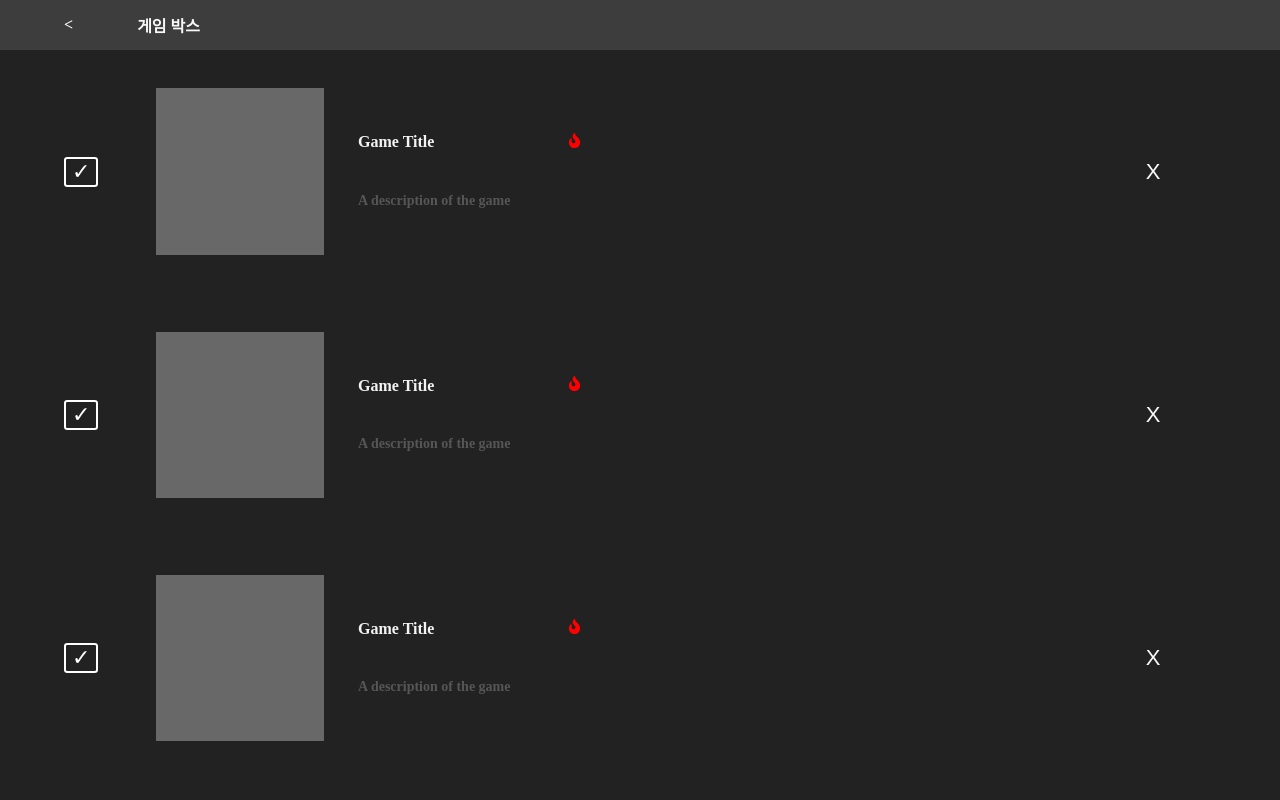
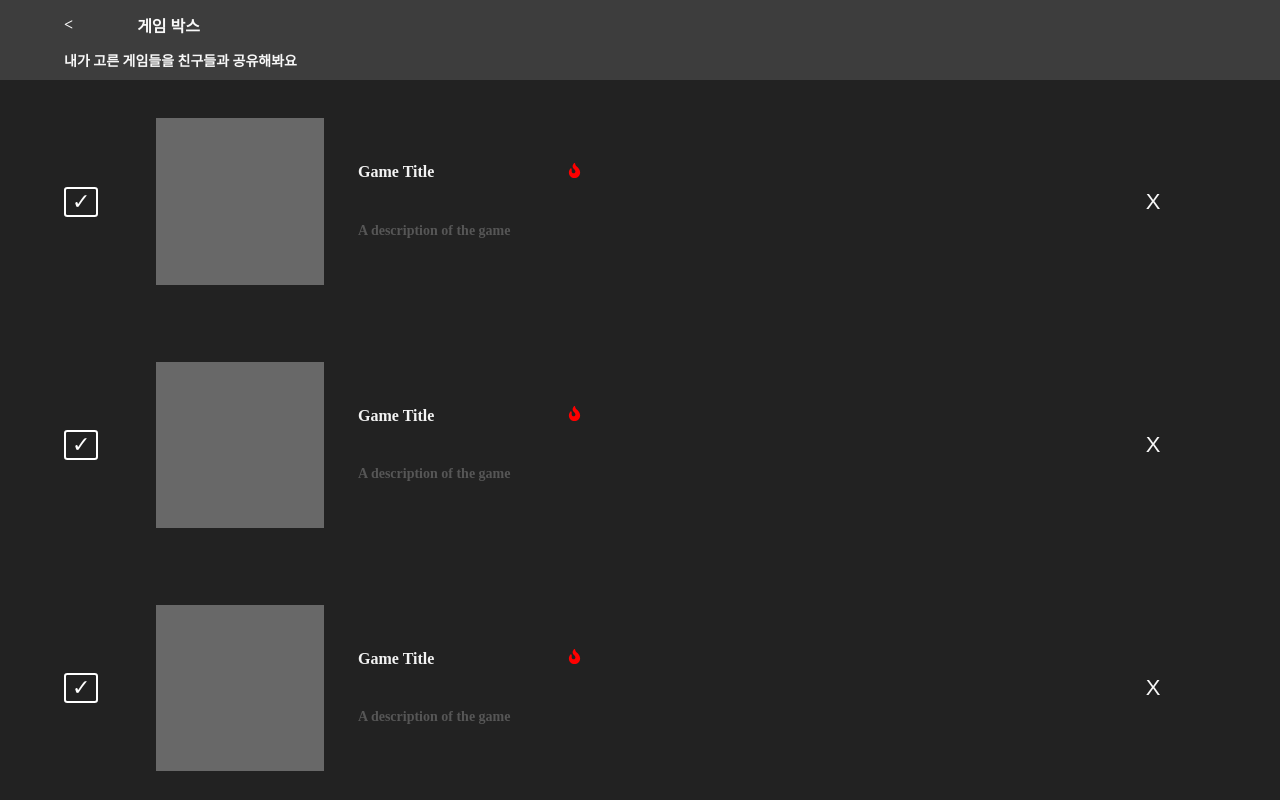
Before and after one commit to haeundae-triangle/hongsam-FE, a React (Create React App) app: page /GameBox in a window 1280 px wide. Shown: the top 800 px of the page. Built offline with nearby package versions, Linux system fonts and the light colour scheme.

Commit message:
Feat : TopBar 간략 설명 기능 추가 및 게임박스 페이지 적용

```diff
--- a/src/components/TopBar.jsx
+++ b/src/components/TopBar.jsx
@@ -2,7 +2,7 @@ import React from "react";
 import styled from 'styled-components';
 import { useNavigate } from "react-router-dom";
 
-const TopBar = ({ title,  }) => {
+const TopBar = ({ title, brief }) => {
 
   const navigate = useNavigate();
 
@@ -12,8 +12,15 @@ const TopBar = ({ title,  }) => {
 
   return (
     <Container>
-      <H3 onClick={handleBackPage}>{"<"}</H3>
-      <H3>{title}</H3>
+      <TitleContainer>
+        <H3 onClick={handleBackPage}>{"<"}</H3>
+        <H3>{title}</H3>
+      </TitleContainer>
+      {brief &&
+        <BriefContainer>
+          <H4>{brief}</H4>
+        </BriefContainer>
+      }
     </Container>
   );
 }
@@ -22,13 +29,29 @@ export default TopBar;
 
 const Container = styled.div`
   display: flex;
+  flex-direction: column;
+  background-color: #3D3D3D;
+`
+
+const TitleContainer = styled.div`
+  display: flex;
+  flex-direction: row;
   align-items: center;
   height: 50px;
-  background-color: #3D3D3D;
+`
+
+const BriefContainer = styled.div`
+  height: 30px;
 `
 
 const H3 = styled.h3`
   font-size: 16px;
   color: #F8F8F8;
+  margin-left: 5%;
+`
+
+const H4 = styled.h4`
+  font-size: 14px;
+  color: #F8F8F8;
   margin: 0 0 0 5%;
 `
--- a/src/pages/GameBox.js
+++ b/src/pages/GameBox.js
@@ -19,7 +19,7 @@ const handleAddAllGame = () => {}
 return (
   <Container>
     <ContentsContainer>
-      <TopBar title={"게임 박스"}/>
+      <TopBar title={"게임 박스"} brief={"내가 고른 게임들을 친구들과 공유해봐요"}/>
       <GameContainer>
         <Games checkbox={true}/>
       </GameContainer>
```
